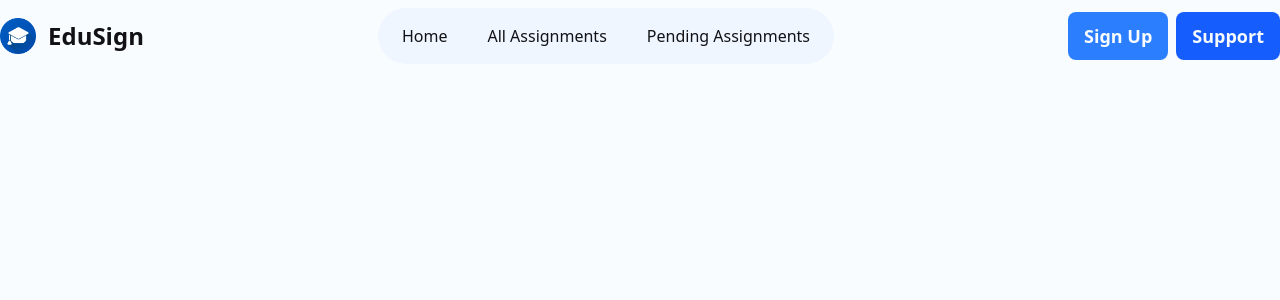
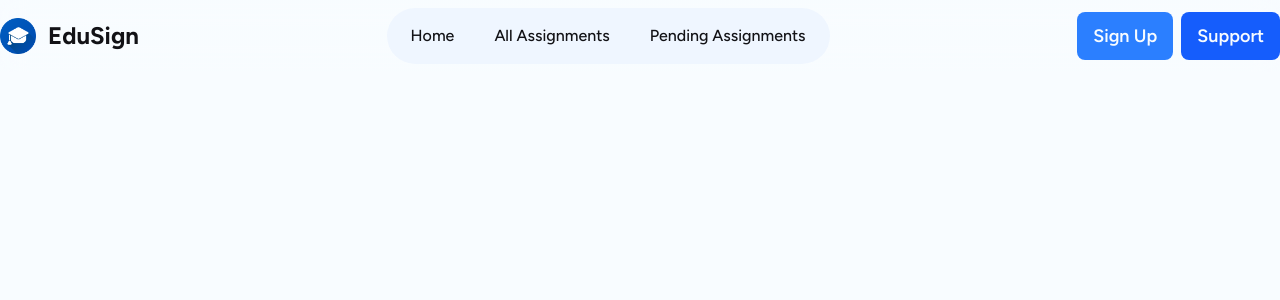
Before and after one commit to riaurko/edusign-client, a React (Vite) app: page / in a window 1280 px wide. Shown: the top 300 px of the page. Built offline with nearby package versions, Linux system fonts and the light colour scheme.

Commit message:
feat: add font family

```diff
--- a/index.html
+++ b/index.html
@@ -1,7 +1,7 @@
 <!DOCTYPE html>
 <html
 	lang="en"
-	class="scheme-light bg-light text-dark"
+	class="scheme-light bg-light text-dark font-figtree"
 >
 	<head>
 		<meta charset="UTF-8" />
--- a/src/index.css
+++ b/src/index.css
@@ -1,6 +1,8 @@
+@import url("https://fonts.googleapis.com/css2?family=Figtree:ital,wght@0,300..900;1,300..900&display=swap");
 @import "tailwindcss";
 
 @theme {
+	--font-figtree: "Figtree", Verdana, sans-serif;
 	--color-light: #f8fcff;
 	--color-dark: #121216;
 	--color-primary: #0071dc;
```
